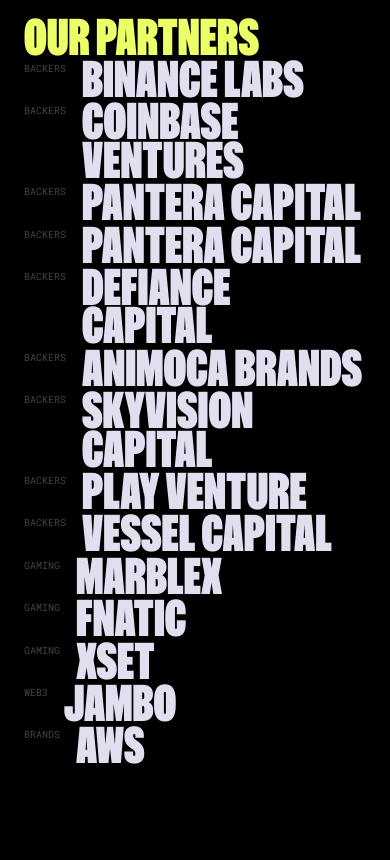
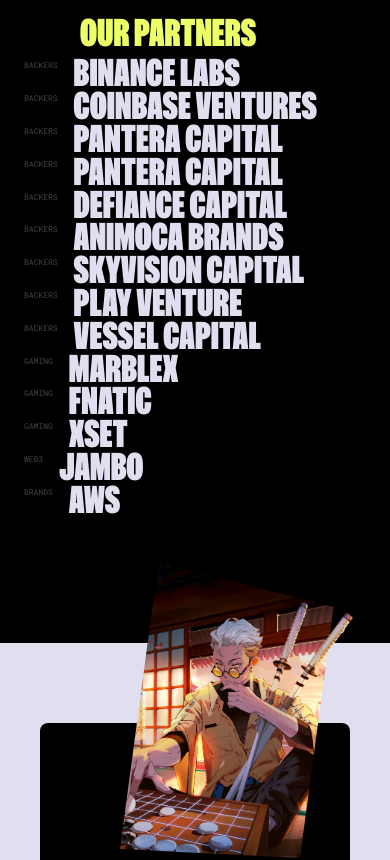
Before and after one commit to AbassKoyang/zentry, a React (Vite) app: page / in a window 390 px wide. Shown: the part 10040-10900 px from the top of the page. Built offline with nearby package versions, Linux system fonts and the light colour scheme; a web font is replaced by a local one.

Commit message:
completed stats and partners section

```diff
--- a/src/App.tsx
+++ b/src/App.tsx
@@ -3,8 +3,8 @@
 import NavBar from './components/NavBar';
 import Features from './components/Features';
 import Story from './components/Story';
-// import Contact from './components/Contact';
-// import Footer from './components/Footer';
+import Contact from './components/Contact';
+import Footer from './components/Footer';
 import Vault from './components/Vault';
 import Discover from './components/Discover';
 import Stats from './components/Stats';
@@ -18,12 +18,12 @@
       <About />
       <Features />
       <Story />
-      {/* <Contact /> */}
-      {/* <Footer /> */}
       <Vault />
       <Discover />
       <Stats />
       <Partners />
+      <Contact />
+      <Footer />
     </main>
   )
 }
--- a/src/components/Partners.tsx
+++ b/src/components/Partners.tsx
@@ -8,76 +8,76 @@
                 <p><b className='text-blue-50'>Our backers </b>include top-tier VCs, funds and companies, providing expertise, network and resources to fuel our project's success.</p>
             </div>
             <div className=''>
-                <h1 className='md:ml-14 text-yellow-300 special-font font-zentry text-5xl md:text-[4rem] uppercase leading-[0.8]'>Our Partners</h1>
+                <h1 className='ml-14 md:ml-14 text-yellow-300 special-font font-zentry text-4xl md:text-[4rem] uppercase leading-[0.8]'>Our Partners</h1>
 
-                <div className='flex items-start gap-4 mt-1'>
-                    <p className='text-blue-50/30 font-general text-[10px] uppercase'>backers</p>
-                <h1 className='text-blue-50 special-font font-zentry text-5xl md:text-[4rem] uppercase leading-[0.8]'>binance labs</h1>
+                <div className='flex items-start gap-4 mt-3 md:mt-1'>
+                    <p className='text-blue-50/30 font-general text-[8px] md:text-[10px] uppercase'>backers</p>
+                <h1 className='text-blue-50 special-font font-zentry text-4xl md:text-[4rem] uppercase leading-[0.8]'>binance labs</h1>
                 </div>
 
                 <div className='flex items-start gap-4 mt-1'>
-                    <p className='text-blue-50/30 font-general text-[10px] uppercase'>backers</p>
-                <h1 className='text-blue-50 special-font font-zentry text-5xl md:text-[4rem] uppercase leading-[0.8]'>Coinbase Ventures</h1>
+                    <p className='text-blue-50/30 font-general text-[8px] md:text-[10px] uppercase'>backers</p>
+                <h1 className='text-blue-50 special-font font-zentry text-4xl md:text-[4rem] uppercase leading-[0.8]'>Coinbase Ventures</h1>
                 </div>
 
                 <div className='flex items-start gap-4 mt-1'>
-                    <p className='text-blue-50/30 font-general text-[10px] uppercase'>backers</p>
-                <h1 className='text-blue-50 special-font font-zentry text-5xl md:text-[4rem] uppercase leading-[0.8]'>pantera capital</h1>
+                    <p className='text-blue-50/30 font-general text-[8px] md:text-[10px] uppercase'>backers</p>
+                <h1 className='text-blue-50 special-font font-zentry text-4xl md:text-[4rem] uppercase leading-[0.8]'>pantera capital</h1>
                 </div>
 
                 <div className='flex items-start gap-4 mt-1'>
-                    <p className='text-blue-50/30 font-general text-[10px] uppercase'>backers</p>
-                <h1 className='text-blue-50 special-font font-zentry text-5xl md:text-[4rem] uppercase leading-[0.8]'>pantera capital</h1>
+                    <p className='text-blue-50/30 font-general text-[8px] md:text-[10px] uppercase'>backers</p>
+                <h1 className='text-blue-50 special-font font-zentry text-4xl md:text-[4rem] uppercase leading-[0.8]'>pantera capital</h1>
                 </div>
 
                 <div className='flex items-start gap-4 mt-1'>
-                    <p className='text-blue-50/30 font-general text-[10px] uppercase'>backers</p>
-                <h1 className='text-blue-50 special-font font-zentry text-5xl md:text-[4rem] uppercase leading-[0.8]'>defiance capital</h1>
+                    <p className='text-blue-50/30 font-general text-[8px] md:text-[10px] uppercase'>backers</p>
+                <h1 className='text-blue-50 special-font font-zentry text-4xl md:text-[4rem] uppercase leading-[0.8]'>defiance capital</h1>
                 </div>
 
                 <div className='flex items-start gap-4 mt-1'>
-                    <p className='text-blue-50/30 font-general text-[10px] uppercase'>backers</p>
-                <h1 className='text-blue-50 special-font font-zentry text-5xl md:text-[4rem] uppercase leading-[0.8]'>animoca brands</h1>
+                    <p className='text-blue-50/30 font-general text-[8px] md:text-[10px] uppercase'>backers</p>
+                <h1 className='text-blue-50 special-font font-zentry text-4xl md:text-[4rem] uppercase leading-[0.8]'>animoca brands</h1>
                 </div>
 
                 <div className='flex items-start gap-4 mt-1'>
-                    <p className='text-blue-50/30 font-general text-[10px] uppercase'>backers</p>
-                <h1 className='text-blue-50 special-font font-zentry text-5xl md:text-[4rem] uppercase leading-[0.8]'>skyvision capital</h1>
+                    <p className='text-blue-50/30 font-general text-[8px] md:text-[10px] uppercase'>backers</p>
+                <h1 className='text-blue-50 special-font font-zentry text-4xl md:text-[4rem] uppercase leading-[0.8]'>skyvision capital</h1>
                 </div>
 
                 <div className='flex items-start gap-4 mt-1'>
-                    <p className='text-blue-50/30 font-general text-[10px] uppercase'>backers</p>
-                <h1 className='text-blue-50 special-font font-zentry text-5xl md:text-[4rem] uppercase leading-[0.8]'>play venture</h1>
+                    <p className='text-blue-50/30 font-general text-[8px] md:text-[10px] uppercase'>backers</p>
+                <h1 className='text-blue-50 special-font font-zentry text-4xl md:text-[4rem] uppercase leading-[0.8]'>play venture</h1>
                 </div>
 
                 <div className='flex items-start gap-4 mt-1'>
-                    <p className='text-blue-50/30 font-general text-[10px] uppercase'>backers</p>
-                <h1 className='text-blue-50 special-font font-zentry text-5xl md:text-[4rem] uppercase leading-[0.8]'>vessel capital</h1>
+                    <p className='text-blue-50/30 font-general text-[8px] md:text-[10px] uppercase'>backers</p>
+                <h1 className='text-blue-50 special-font font-zentry text-4xl md:text-[4rem] uppercase leading-[0.8]'>vessel capital</h1>
                 </div>
 
                 <div className='flex items-start gap-4 mt-1'>
-                    <p className='text-blue-50/30 font-general text-[10px] uppercase'>gaming</p>
-                <h1 className='text-blue-50 special-font font-zentry text-5xl md:text-[4rem] uppercase leading-[0.8]'>Marblex</h1>
+                    <p className='text-blue-50/30 font-general text-[8px] md:text-[10px] uppercase'>gaming</p>
+                <h1 className='text-blue-50 special-font font-zentry text-4xl md:text-[4rem] uppercase leading-[0.8]'>Marblex</h1>
                 </div>
 
                 <div className='flex items-start gap-4 mt-1'>
-                    <p className='text-blue-50/30 font-general text-[10px] uppercase'>gaming</p>
-                <h1 className='text-blue-50 special-font font-zentry text-5xl md:text-[4rem] uppercase leading-[0.8]'>Fnatic</h1>
+                    <p className='text-blue-50/30 font-general text-[8px] md:text-[10px] uppercase'>gaming</p>
+                <h1 className='text-blue-50 special-font font-zentry text-4xl md:text-[4rem] uppercase leading-[0.8]'>Fnatic</h1>
                 </div>
 
                 <div className='flex items-start gap-4 mt-1'>
-                    <p className='text-blue-50/30 font-general text-[10px] uppercase'>gaming</p>
-                <h1 className='text-blue-50 special-font font-zentry text-5xl md:text-[4rem] uppercase leading-[0.8]'>Xset</h1>
+                    <p className='text-blue-50/30 font-general text-[8px] md:text-[10px] uppercase'>gaming</p>
+                <h1 className='text-blue-50 special-font font-zentry text-4xl md:text-[4rem] uppercase leading-[0.8]'>Xset</h1>
                 </div>
 
                 <div className='flex items-start gap-4 mt-1'>
-                    <p className='text-blue-50/30 font-general text-[10px] uppercase'>web3</p>
-                <h1 className='text-blue-50 special-font font-zentry text-5xl md:text-[4rem] uppercase leading-[0.8]'>jambo</h1>
+                    <p className='text-blue-50/30 font-general text-[8px] md:text-[10px] uppercase'>web3</p>
+                <h1 className='text-blue-50 special-font font-zentry text-4xl md:text-[4rem] uppercase leading-[0.8]'>jambo</h1>
                 </div>
 
                 <div className='flex items-start gap-4 mt-1'>
-                    <p className='text-blue-50/30 font-general text-[10px] uppercase'>brands</p>
-                <h1 className='text-blue-50 special-font font-zentry text-5xl md:text-[4rem] uppercase leading-[0.8]'>aws</h1>
+                    <p className='text-blue-50/30 font-general text-[8px] md:text-[10px] uppercase'>brands</p>
+                <h1 className='text-blue-50 special-font font-zentry text-4xl md:text-[4rem] uppercase leading-[0.8]'>aws</h1>
                 </div>
             </div>
         </div>
```
